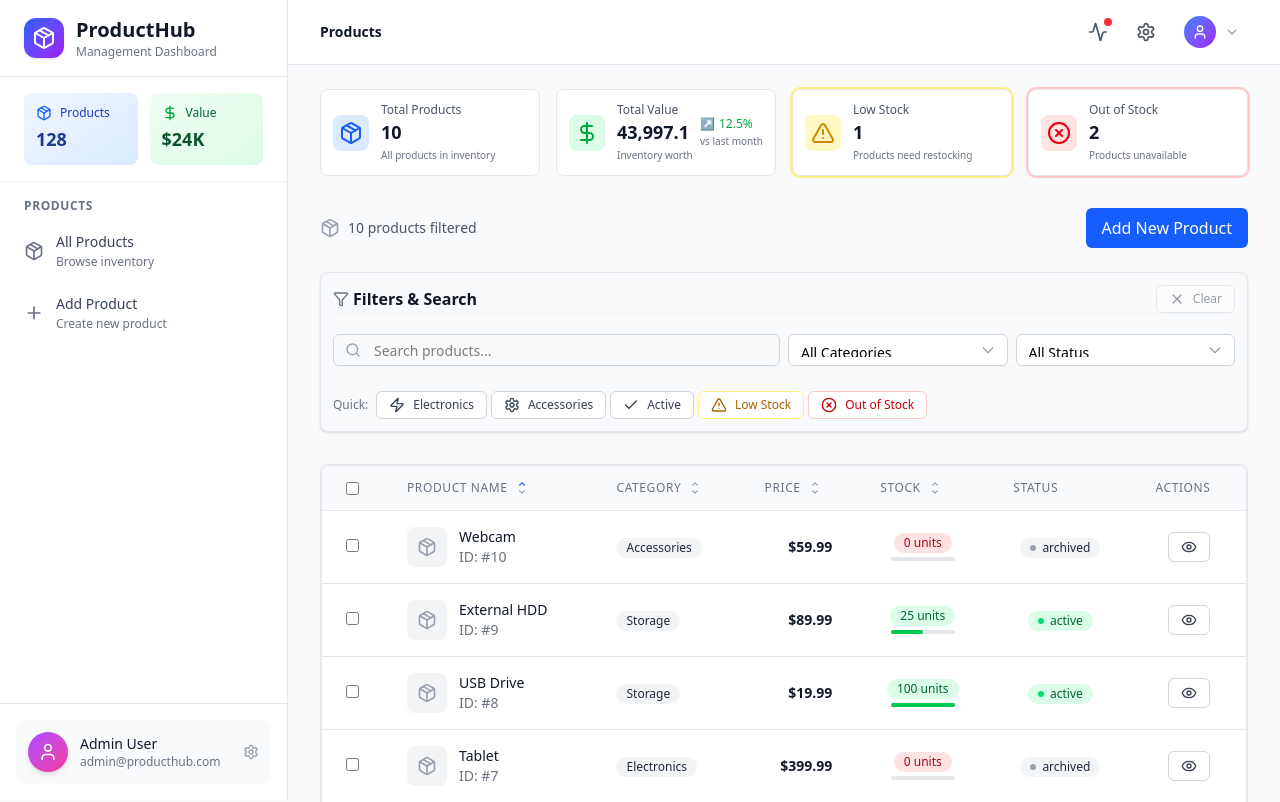
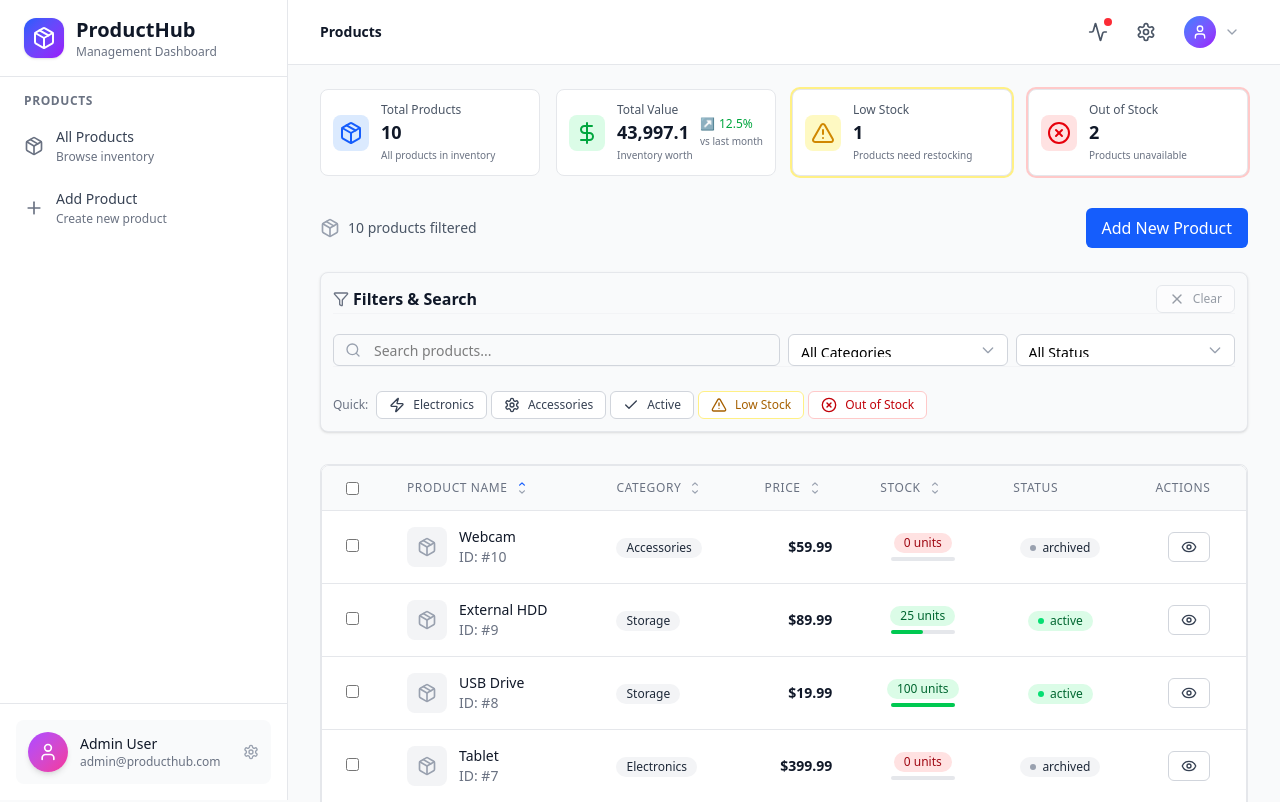
Before and after one commit to zelhajou/product-dashboard, a React (Vite) app: page / in a window 1280 px wide. Shown: the top 802 px of the page. Built offline with nearby package versions, Linux system fonts and the light colour scheme.

Commit message:
refactor: remove quick stats section from Sidebar component

```diff
--- a/src/components/layout/Sidebar.tsx
+++ b/src/components/layout/Sidebar.tsx
@@ -92,30 +92,6 @@ export function Sidebar({ isOpen, onClose }: SidebarProps) {
           >
             <Icons.close className="w-5 h-5" />
           </button>
-        </div>
-
-        {/* Quick Stats - Fixed height */}
-        <div className="px-6 py-4 border-b border-gray-100 flex-shrink-0">
-          <div className="grid grid-cols-2 gap-3">
-            <div className="bg-gradient-to-br from-blue-50 to-blue-100 rounded-lg p-3">
-              <div className="flex items-center gap-2 mb-1">
-                <Icons.product className="w-4 h-4 text-blue-600" />
-                <span className="text-xs font-medium text-blue-800">
-                  Products
-                </span>
-              </div>
-              <div className="text-lg font-bold text-blue-900">128</div>
-            </div>
-            <div className="bg-gradient-to-br from-green-50 to-green-100 rounded-lg p-3">
-              <div className="flex items-center gap-2 mb-1">
-                <Icons.dollar className="w-4 h-4 text-green-600" />
-                <span className="text-xs font-medium text-green-800">
-                  Value
-                </span>
-              </div>
-              <div className="text-lg font-bold text-green-900">$24K</div>
-            </div>
-          </div>
         </div>
 
         {/* Navigation */}
```
